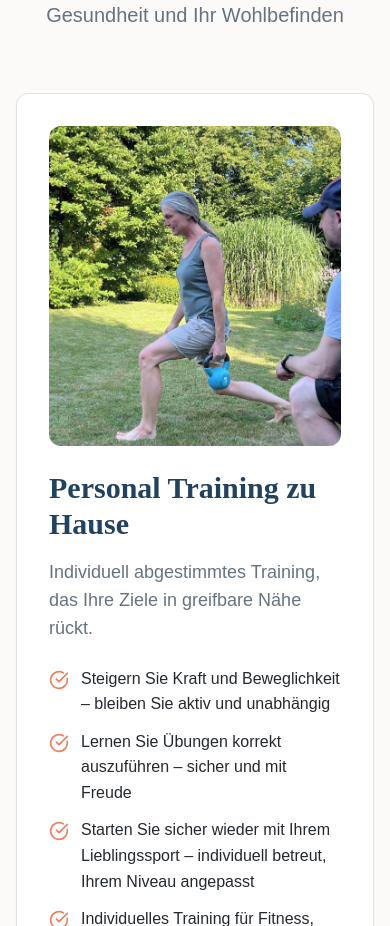
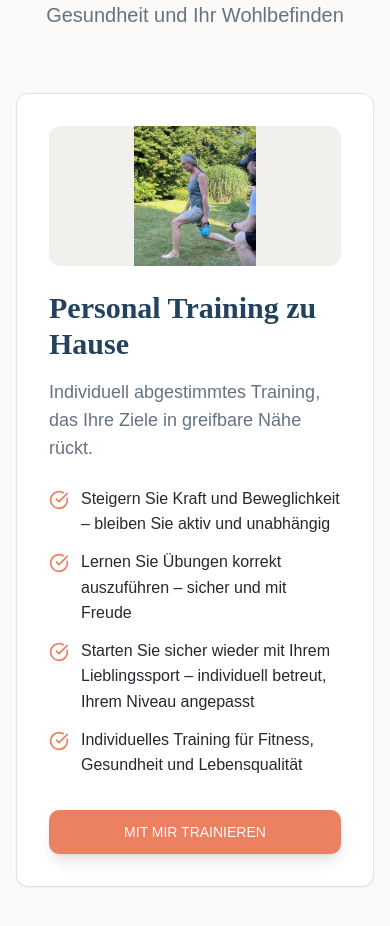
Before and after one commit to Loremgreg/wellyfit, a React (Vite) app: page / in a window 390 px wide. Shown: the part 1227-2153 px from the top of the page. Built offline with nearby package versions, Linux system fonts and the light colour scheme.

Commit message:
Fix image cropping on homepage
Adjusted the image styling on the homepage to ensure the full body is visible while maintaining responsiveness. The previous adjustment resulted in only the head being shown.

```diff
--- a/src/pages/Homepage.tsx
+++ b/src/pages/Homepage.tsx
@@ -1,6 +1,7 @@
 import { Link } from "react-router-dom";
 import { Button } from "@/components/ui/button";
 import { Card } from "@/components/ui/card";
+import { AspectRatio } from "@/components/ui/aspect-ratio";
 import { CheckCircle, Target, Heart } from "lucide-react";
 import personalTrainingImage from "@/assets/personal-training.jpg";
 import wellnessMassageImage from "@/assets/wellness-massage.jpg";
@@ -49,9 +50,14 @@ const Homepage = () => {
           <div className="grid grid-cols-1 lg:grid-cols-2 gap-12">
             {/* Personal Training */}
             <Card className="card-elegant overflow-hidden">
-              <div className="h-80 bg-cover bg-top mb-6 rounded-lg"
-                style={{ backgroundImage: `url(${personalTrainingImage})` }}>
-              </div>
+              <AspectRatio ratio={16 / 9} className="mb-6 rounded-lg overflow-hidden bg-muted">
+                <img
+                  src={personalTrainingImage}
+                  alt="Personal Training Murnau – ganze Körperansicht"
+                  className="w-full h-full object-contain"
+                  loading="lazy"
+                />
+              </AspectRatio>
               <h3 className="text-3xl font-heading font-bold mb-4 text-primary">
                 Personal Training zu Hause
               </h3>
```
